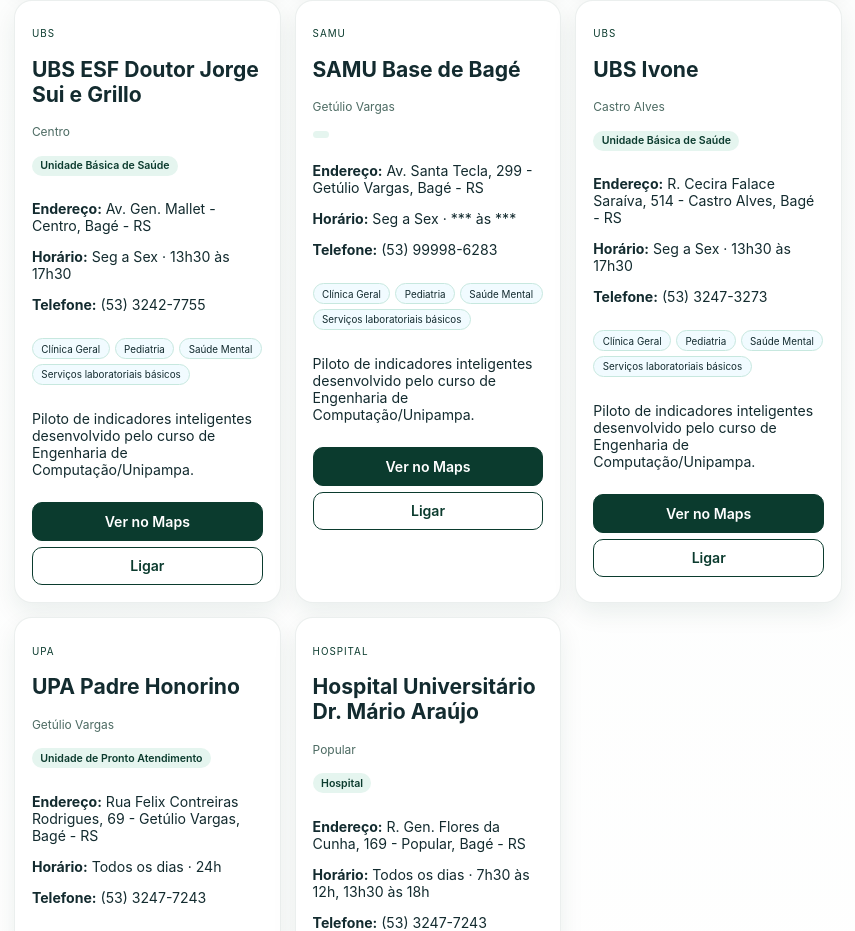
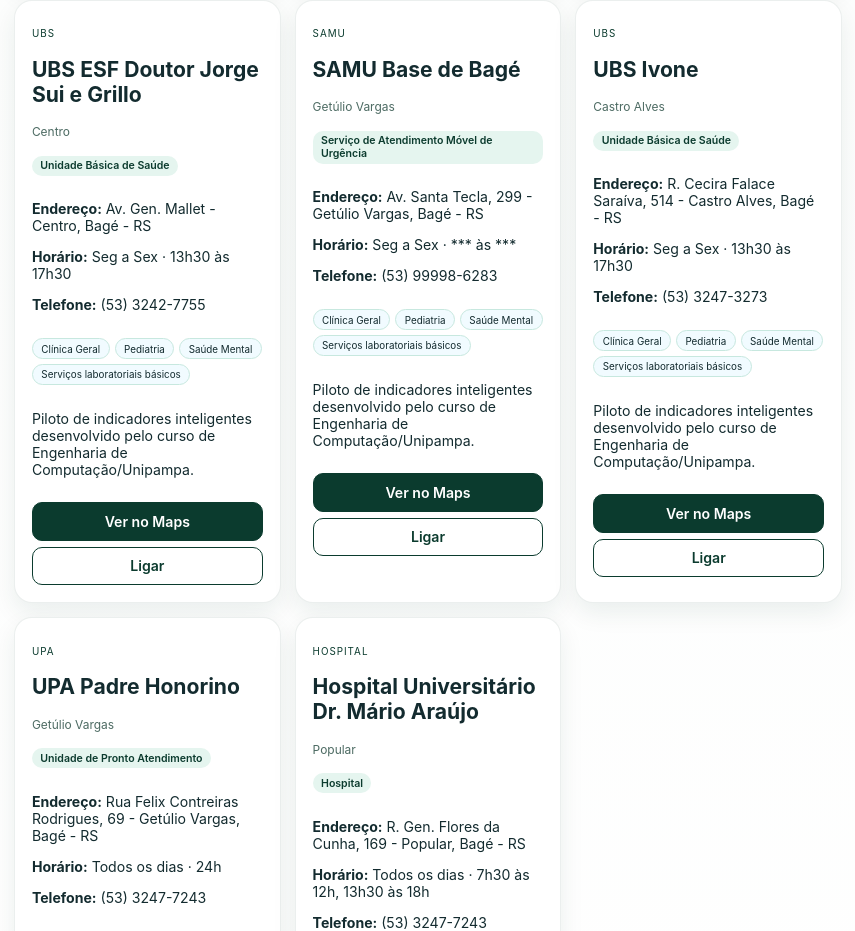
Before and after one commit to RodrigoPeraca/Pampa-Sa-de, a React (Create React App) app: page / in a window 1280 px wide. Shown: the part 5500-6431 px from the top of the page, without its empty margins (212-1067 px from the left). Built offline with nearby package versions, Linux system fonts and the light colour scheme.

Commit message:
Atualização em Labels

```diff
--- a/src/App.js
+++ b/src/App.js
@@ -503,6 +503,7 @@ const TYPE_LABELS = {
   SAIS: 'Serviço de Atenção Integral à Saúde',
   UPA: 'Unidade de Pronto Atendimento',
   Hospital: 'Hospital',
+  SAMU: 'Serviço de Atendimento Móvel de Urgência',
 };
 
 const INSTITUTION_LOGOS = [
```
